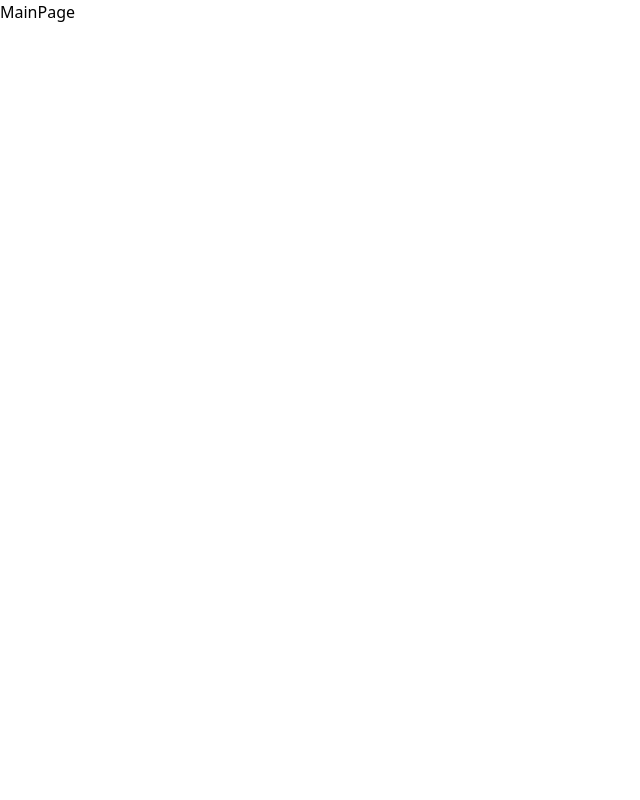
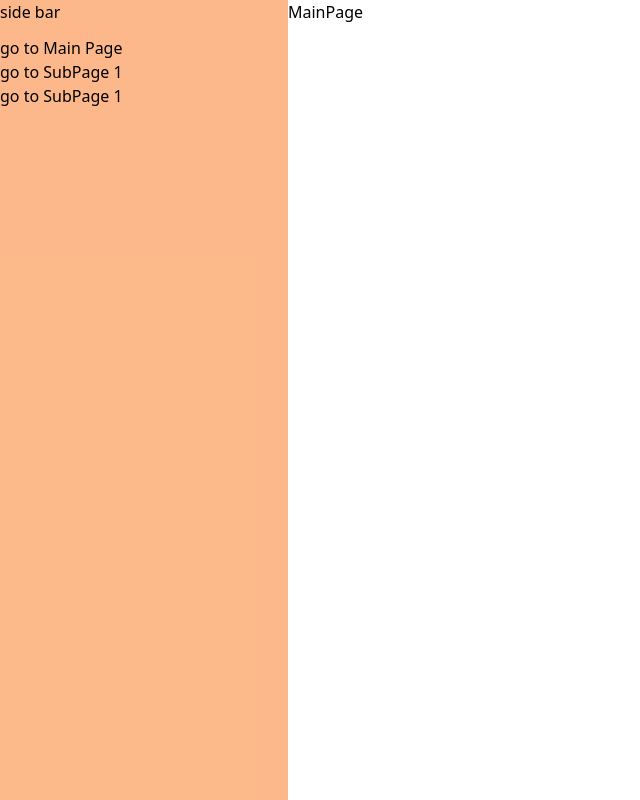
Before and after one commit to HamzaBow/micro-frontends-service1, a React (Vite) app: page /service1/ in a window 1280 px wide. Shown: the whole page, without its empty margins (0-640 px from the left). Built offline with nearby package versions, Linux system fonts and the light colour scheme.

Commit message:
add sidebar with links to different pages of this app

```diff
--- a/src/App.tsx
+++ b/src/App.tsx
@@ -1,16 +1,26 @@
-import { BrowserRouter as Router, Routes, Route } from "react-router-dom";
+import { BrowserRouter as Router, Routes, Route, Link } from "react-router-dom";
 import SubPage1 from "./SubPage1";
 import SubPage2 from "./SubPage2";
 import MainPage from "./MainPage";
 
 export default function App() {
   return (
+    <div className="flex h-full items-stretch">
       <Router basename="/service1">
+        <div className="w-72 h-full bg-orange-500 bg-opacity-50">
+          <h6>side bar</h6>
+          <div className="flex flex-col mt-3">
+            <Link to={"/"}>go to Main Page</Link>
+            <Link to={"/subpage1"}>go to SubPage 1</Link>
+            <Link to={"/subpage2"}>go to SubPage 1</Link>
+          </div>
+        </div>
         <Routes>
           <Route path="subpage1" element={<SubPage1 />} />
           <Route path="subpage2" element={<SubPage2 />} />
           <Route path="/" element={<MainPage />} />
         </Routes>
       </Router>
+    </div>
   );
 }
```
Lines whose indentation alone changed are shown as unchanged.
